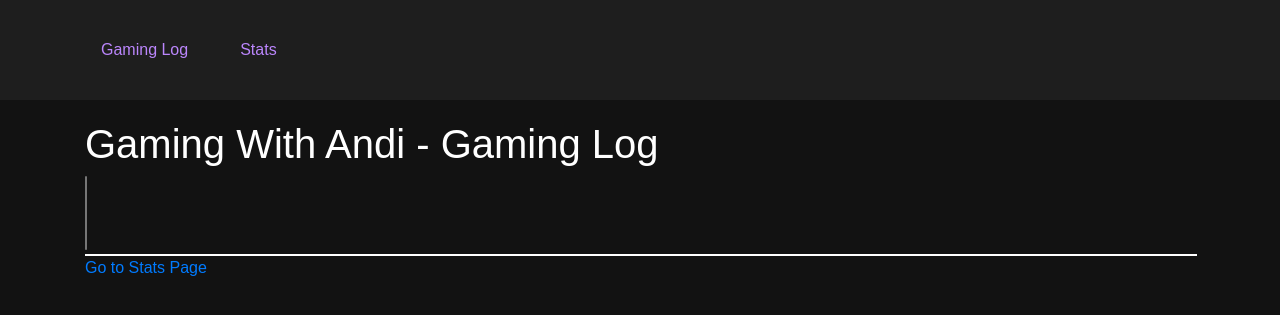
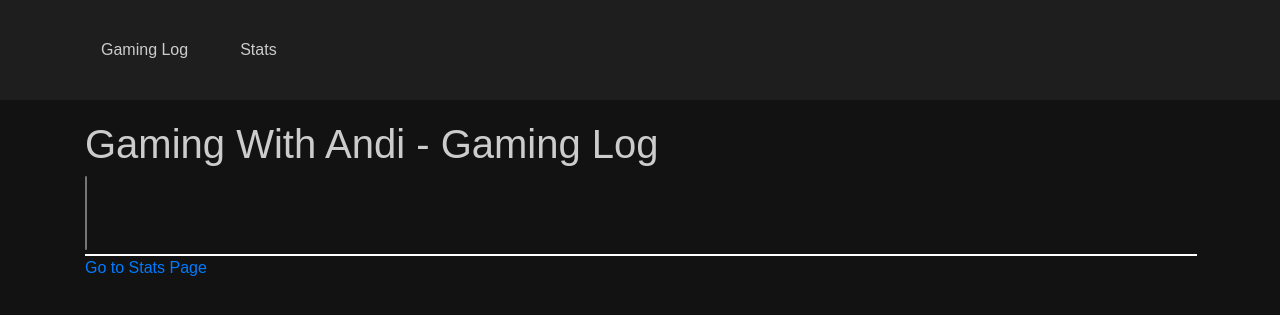
Before and after one commit to AndrewWhitty/GamingWithAndi, a Flask app: template templates/gaming_log.html in a window 1280 px wide. Shown: the top 315 px of the page. Run offline with Flask 2, Linux system fonts and the light colour scheme; the template is opened without the code that fills it, so the values that code supplies are empty; some libraries are stand-ins or nearby versions.

Commit message:
Update style.css

```diff
--- a/static/style.css
+++ b/static/style.css
@@ -1,7 +1,7 @@
 /* Dark theme */
 .dark-background {
     background-color: #121212;
-    color: #FFFFFF;
+    color: #CCCCCC; /* Lighter gray text color for readability */
     margin: 0;
     padding: 0;
     font-family: Arial, sans-serif;
@@ -26,7 +26,7 @@ nav li {
 
 nav a {
     text-decoration: none;
-    color: #BB86FC;
+    color: #CCCCCC;
 }
 
 /* Container for the content */
@@ -50,7 +50,7 @@ th, td {
 
 th {
     background-color: #1E1E1E;
-    color: #BB86FC;
+    color: #CCCCCC;
 }
 
 /* Responsive styles */
```
